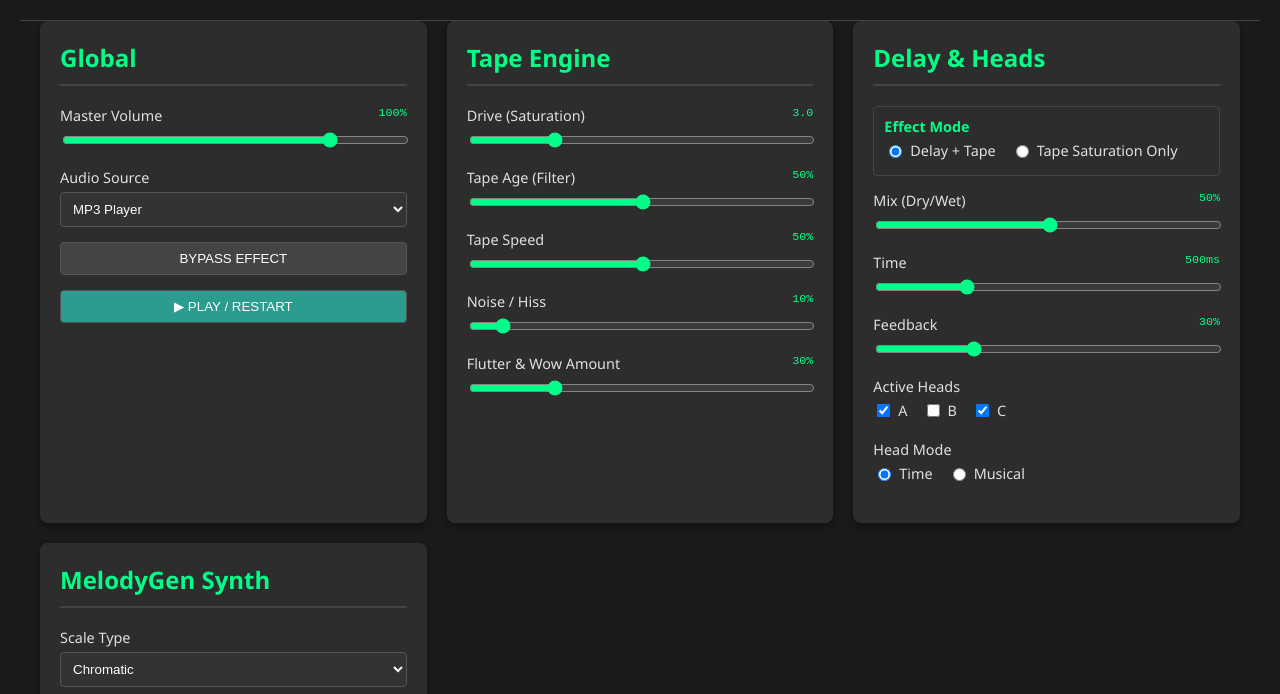
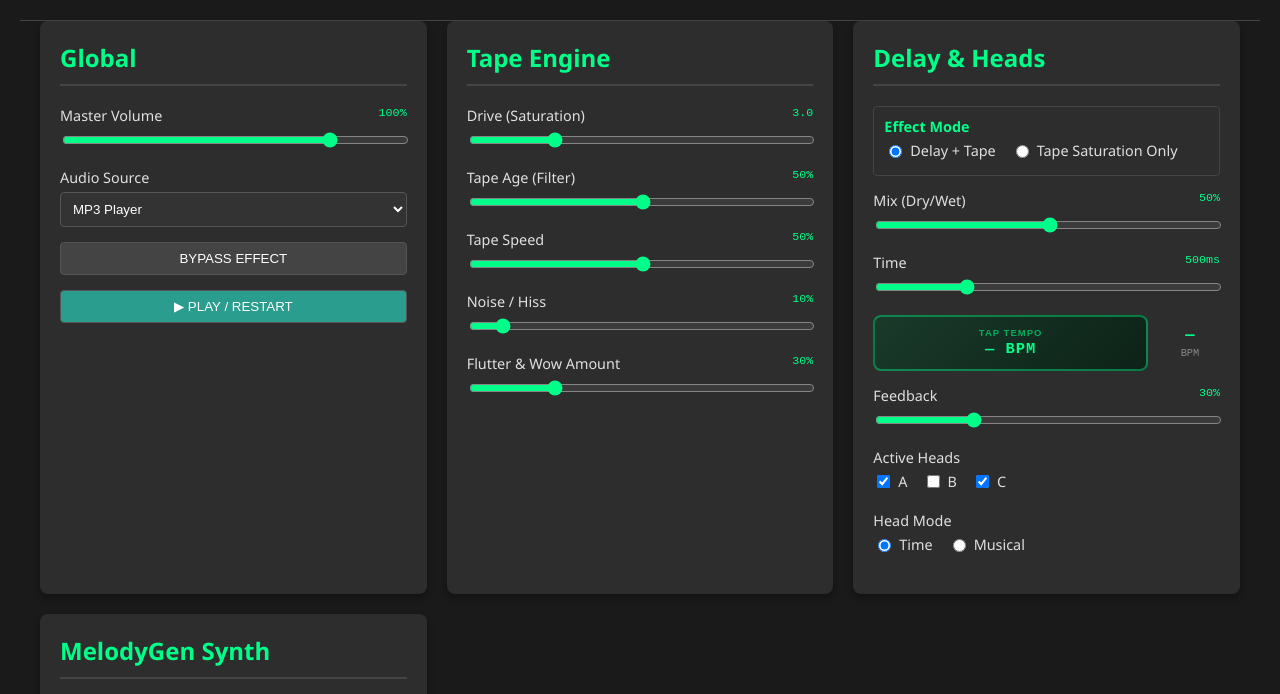
Before and after one commit to ovelhaaa/hydra-tape-engine, a plain HTML site: page web-interface/index.html in a window 1280 px wide. Shown: the part 106-800 px from the top of the page. Drawn offline with Linux system fonts and the light colour scheme.

Commit message:
Update index.html

```diff
--- a/web-interface/index.html
+++ b/web-interface/index.html
@@ -120,6 +120,93 @@
             font-family: monospace;
             color: var(--accent);
         }
+
+        /* TAP TEMPO */
+        .tap-tempo-wrapper {
+            display: flex;
+            align-items: center;
+            gap: 12px;
+            margin-bottom: 15px;
+        }
+
+        .tap-tempo-btn {
+            position: relative;
+            flex: 1;
+            height: 56px;
+            background: linear-gradient(135deg, #1a3a2a 0%, #0d2218 100%);
+            border: 2px solid #00ff8866;
+            border-radius: 8px;
+            color: var(--accent);
+            font-size: 0.85em;
+            font-weight: bold;
+            letter-spacing: 1px;
+            cursor: pointer;
+            overflow: hidden;
+            transition: border-color 0.15s, box-shadow 0.15s;
+            user-select: none;
+            -webkit-user-select: none;
+        }
+
+        .tap-tempo-btn:hover {
+            border-color: var(--accent);
+            box-shadow: 0 0 12px #00ff8833;
+        }
+
+        .tap-tempo-btn.flash {
+            background: linear-gradient(135deg, #003322 0%, #00ff8822 100%);
+            border-color: var(--accent);
+            box-shadow: 0 0 20px #00ff8866;
+        }
+
+        .tap-tempo-btn .tap-label {
+            display: block;
+            font-size: 0.7em;
+            opacity: 0.6;
+            margin-bottom: 2px;
+        }
+
+        .tap-tempo-btn .tap-bpm {
+            display: block;
+            font-size: 1.4em;
+            font-family: monospace;
+            color: var(--accent);
+        }
+
+        /* Pulsing ring synced to beat */
+        .tap-tempo-btn::after {
+            content: '';
+            position: absolute;
+            inset: 0;
+            border-radius: 6px;
+            border: 2px solid var(--accent);
+            opacity: 0;
+            pointer-events: none;
+        }
+
+        .tap-tempo-btn.pulse::after {
+            animation: tapPulse 0.4s ease-out forwards;
+        }
+
+        @keyframes tapPulse {
+            0%   { opacity: 0.9; transform: scale(1); }
+            100% { opacity: 0;   transform: scale(1.04); }
+        }
+
+        .tap-bpm-display {
+            text-align: center;
+            min-width: 60px;
+            font-family: monospace;
+            font-size: 0.8em;
+            color: #888;
+            line-height: 1.4;
+        }
+
+        .tap-bpm-display .bpm-value {
+            display: block;
+            font-size: 1.5em;
+            color: var(--accent);
+            font-weight: bold;
+        }
     </style>
 </head>
 
@@ -212,8 +299,20 @@
             </div>
             <div class="control-group">
                 <label>Time <span id="val-time" class="value-display">500ms</span></label>
-                <input type="range" min="0" max="127" value="32"
+                <input type="range" id="slider-delay-time" min="0" max="127" value="32"
                     oninput="sendCC(3, this.value); updateDisplayMap('val-time', this.value, 10, 2000, 'ms')">
+            </div>
+
+            <!-- TAP TEMPO -->
+            <div class="tap-tempo-wrapper">
+                <button id="btn-tap-tempo" class="tap-tempo-btn" onclick="onTapTempo()" title="Toque no ritmo para definir o tempo">
+                    <span class="tap-label">TAP TEMPO</span>
+                    <span class="tap-bpm" id="tap-bpm-label">— BPM</span>
+                </button>
+                <div class="tap-bpm-display">
+                    <span class="bpm-value" id="tap-bpm-value">—</span>
+                    <span>BPM</span>
+                </div>
             </div>
             <div class="control-group">
                 <label>Feedback <span id="val-fb" class="value-display">30%</span></label>
@@ -292,6 +391,81 @@
 
     <script>
         let midiOutput = null;
+
+        // ============================================================
+        // TAP TEMPO
+        // ============================================================
+        const TAP_MAX_INTERVAL_MS = 3000; // Reset if gap > 3s
+        const TAP_HISTORY_SIZE    = 6;    // Average over N taps
+        let tapTimes = [];
+        let tapBpm   = null;
+        let tapBeatTimer = null;
+
+        function onTapTempo() {
+            const now = performance.now();
+            const btn = document.getElementById('btn-tap-tempo');
+
+            // Reset if last tap was too long ago
+            if (tapTimes.length > 0 && (now - tapTimes[tapTimes.length - 1]) > TAP_MAX_INTERVAL_MS) {
+                tapTimes = [];
+            }
+
+            tapTimes.push(now);
+            if (tapTimes.length > TAP_HISTORY_SIZE) tapTimes.shift();
+
+            // Flash animation
+            btn.classList.remove('flash', 'pulse');
+            // Force reflow to restart animation
+            void btn.offsetWidth;
+            btn.classList.add('flash', 'pulse');
+            setTimeout(() => btn.classList.remove('flash'), 180);
+
+            if (tapTimes.length < 2) {
+                document.getElementById('tap-bpm-label').textContent = 'Tap...';
+                return;
+            }
+
+            // Calculate average BPM from intervals
+            let intervals = [];
+            for (let i = 1; i < tapTimes.length; i++) {
+                intervals.push(tapTimes[i] - tapTimes[i - 1]);
+            }
+            const avgIntervalMs = intervals.reduce((a, b) => a + b, 0) / intervals.length;
+            tapBpm = Math.round(60000 / avgIntervalMs);
+            tapBpm = Math.max(20, Math.min(300, tapBpm)); // Clamp 20–300 BPM
+
+            // Update display
+            document.getElementById('tap-bpm-label').textContent = tapBpm + ' BPM';
+            document.getElementById('tap-bpm-value').textContent = tapBpm;
+
+            // Apply to delay time (quarter note in ms)
+            applyTapTempoToDelay(tapBpm);
+
+            // Restart visual beat pulse timer
+            clearInterval(tapBeatTimer);
+            tapBeatTimer = setInterval(() => {
+                btn.classList.remove('pulse');
+                void btn.offsetWidth;
+                btn.classList.add('pulse');
+            }, avgIntervalMs);
+        }
+
+        function applyTapTempoToDelay(bpm) {
+            const quarterNoteMs = 60000 / bpm; // Quarter note duration
+            // Map ms (10–2000) to CC value (0–127)
+            const ccVal = Math.round(((quarterNoteMs - 10) / (2000 - 10)) * 127);
+            const clamped = Math.max(0, Math.min(127, ccVal));
+
+            // Update slider and display
+            const slider = document.getElementById('slider-delay-time');
+            if (slider) {
+                slider.value = clamped;
+                updateDisplayMap('val-time', clamped, 10, 2000, 'ms');
+            }
+
+            // Send MIDI CC3 = Delay Time
+            sendCC(3, clamped);
+        }
 
         // Mapping Helpers
         function updateDisplay(id, val, unit, div, offset = 0) {
```
